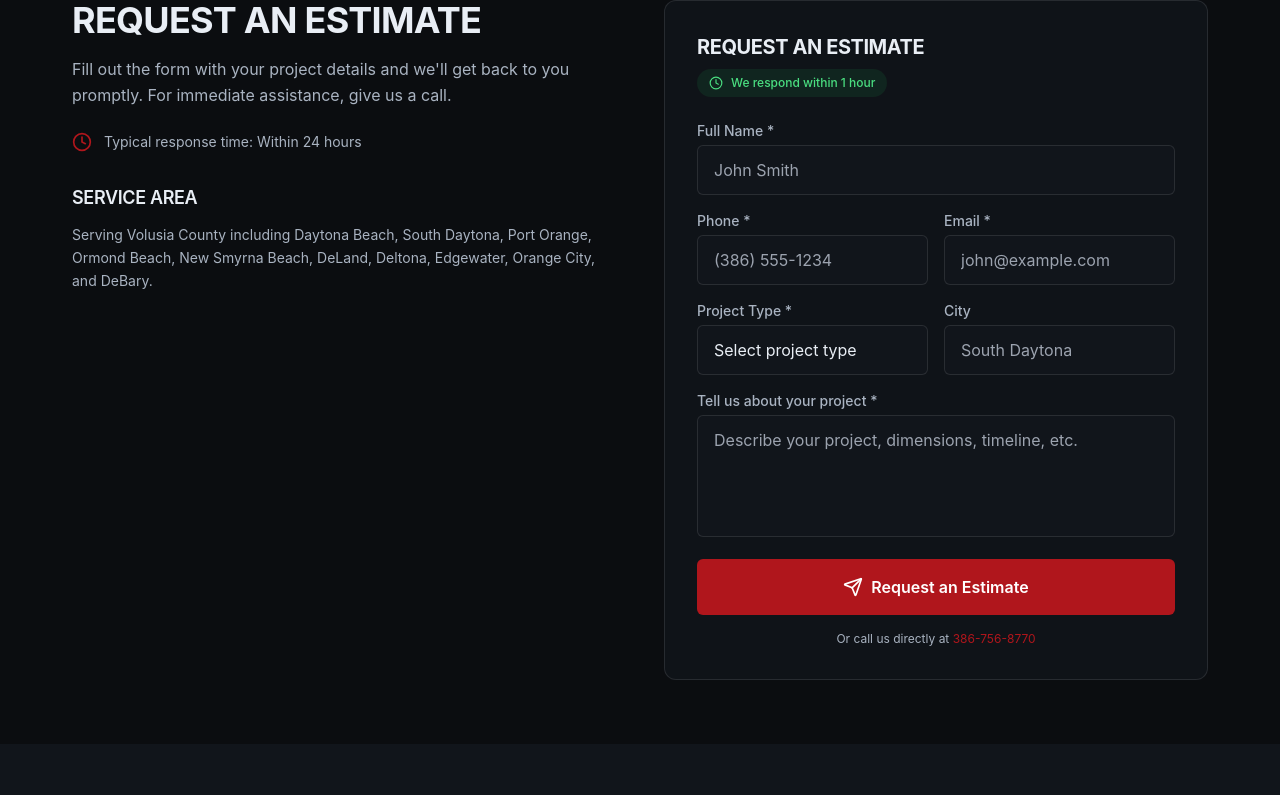
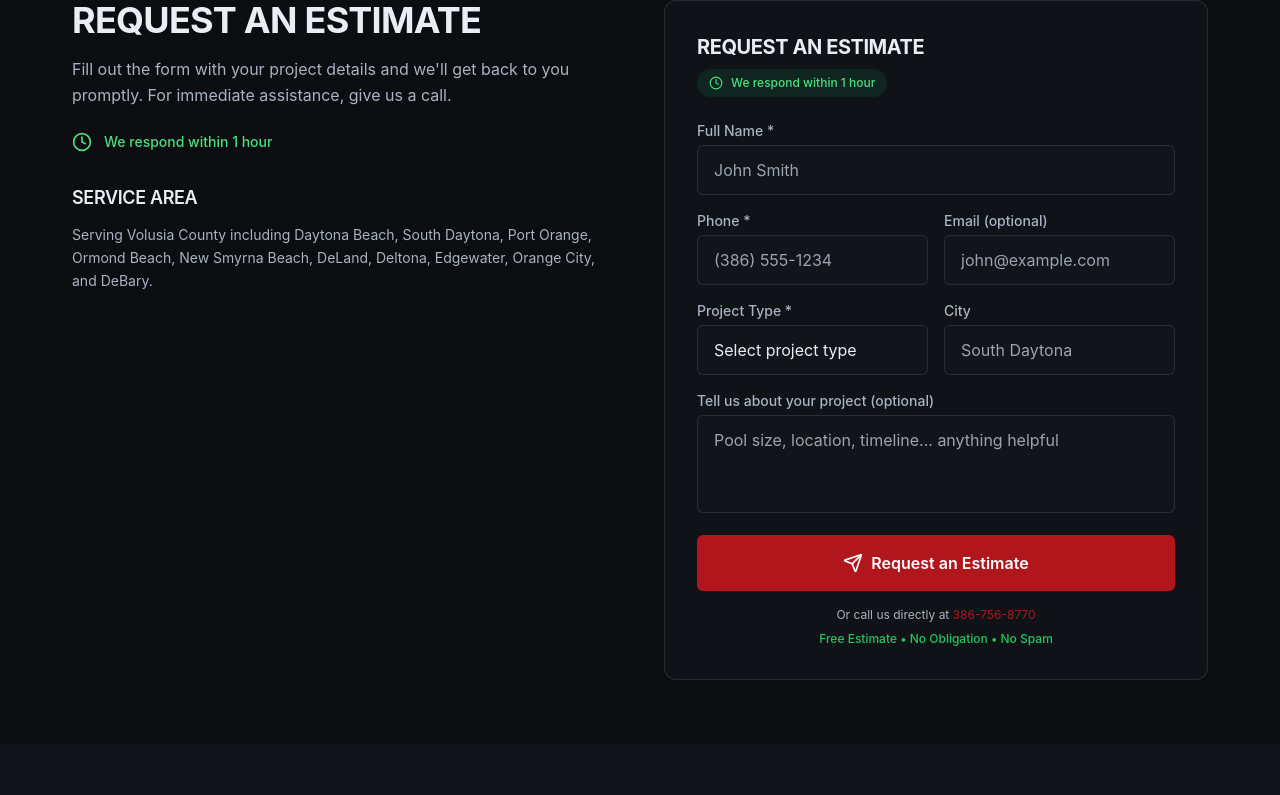
Before and after one commit to brennercory50-sys/millers-screen, a Next.js app: page /contact in a window 1280 px wide. Shown: the part 880-1675 px from the top of the page. Built offline with nearby package versions, Linux system fonts and the light colour scheme; no server answers.

Commit message:
fix(cro): remove form friction, fix response time, add trust badges

```diff
--- a/app/contact/page.tsx
+++ b/app/contact/page.tsx
@@ -97,9 +97,9 @@ export default function ContactPage() {
               </p>
 
               <div className="space-y-4">
-                <div className="flex items-center gap-3 text-muted">
-                  <Clock className="w-5 h-5 text-accent-red" />
-                  <span className="text-sm">Typical response time: Within 24 hours</span>
+                <div className="flex items-center gap-3 text-green-400">
+                  <Clock className="w-5 h-5" />
+                  <span className="text-sm font-medium">We respond within 1 hour</span>
                 </div>
               </div>
 
@@ -125,7 +125,7 @@ export default function ContactPage() {
               src="https://www.google.com/maps/embed?pb=!1m18!1m12!1m3!1d3458.8!2d-81.0!3d29.17!2m3!1f0!2f0!3f0!3m2!1i1024!2i768!4f13.1!3m3!1m2!1s0x88e6d8f6c0e7e7e7%3A0x0!2s3111%20Opportunity%20Ct%20Suite%20D%2C%20South%20Daytona%2C%20FL%2032119!5e0!3m2!1sen!2sus!4v1234567890"
               width="100%"
               height="100%"
-              style={{ border: 0, filter: 'grayscale(100%) invert(92%) contrast(83%)' }}
+              style={{ border: 0 }}
               allowFullScreen
               loading="lazy"
               referrerPolicy="no-referrer-when-downgrade"
--- a/components/lead-form.tsx
+++ b/components/lead-form.tsx
@@ -72,17 +72,19 @@ export default function LeadForm() {
         className="bg-panel rounded-lg p-8 text-center"
       >
         <CheckCircle className="w-16 h-16 text-green-500 mx-auto mb-4" />
-        <h3 className="text-2xl font-bold text-text-primary mb-2">Thanks!</h3>
-        <p className="text-muted mb-4">We'll reach out shortly.</p>
-        <p className="text-sm text-muted">
-          If you need us fast, call{' '}
-          <a href="tel:386-756-8770" className="text-accent-red hover:underline font-semibold">
-            386-756-8770
-          </a>
-        </p>
+        <h3 className="text-2xl font-bold text-text-primary mb-2">Quote Request Sent!</h3>
+        <p className="text-muted mb-2">We&apos;ll call you back within 1 hour.</p>
+        <p className="text-sm text-green-500 font-medium mb-6">Or call now for instant response:</p>
+        <a
+          href="tel:386-756-8770"
+          className="inline-flex items-center gap-2 bg-green-600 text-white font-bold px-6 py-3 rounded-lg hover:bg-green-700 transition-colors text-lg"
+        >
+          <Phone className="w-5 h-5" />
+          Call 386-756-8770
+        </a>
         <button
           onClick={() => setStatus('idle')}
-          className="mt-6 btn-secondary text-sm"
+          className="mt-6 block mx-auto btn-secondary text-sm"
         >
           Submit Another Request
         </button>
@@ -147,13 +149,12 @@ export default function LeadForm() {
           </div>
           <div>
             <label htmlFor="email" className="block text-sm font-medium text-muted mb-1">
-              Email *
+              Email <span className="text-muted">(optional)</span>
             </label>
             <input
               type="email"
               id="email"
               name="email"
-              required
               value={formData?.email ?? ''}
               onChange={handleChange}
               className="w-full px-4 py-3 bg-bg-1 text-text-primary rounded-md border border-line focus:border-accent-red focus:outline-none transition-colors"
@@ -201,17 +202,16 @@ export default function LeadForm() {
 
         <div>
           <label htmlFor="message" className="block text-sm font-medium text-muted mb-1">
-            Tell us about your project *
+            Tell us about your project <span className="text-muted">(optional)</span>
           </label>
           <textarea
             id="message"
             name="message"
-            required
-            rows={4}
+            rows={3}
             value={formData?.message ?? ''}
             onChange={handleChange}
             className="w-full px-4 py-3 bg-bg-1 text-text-primary rounded-md border border-line focus:border-accent-red focus:outline-none transition-colors resize-none"
-            placeholder="Describe your project, dimensions, timeline, etc."
+            placeholder="Pool size, location, timeline... anything helpful"
           />
         </div>
 
@@ -240,6 +240,9 @@ export default function LeadForm() {
           386-756-8770
         </a>
       </p>
+      <p className="mt-2 text-center text-xs text-green-500 font-medium">
+        Free Estimate • No Obligation • No Spam
+      </p>
     </form>
   )
 }
```
